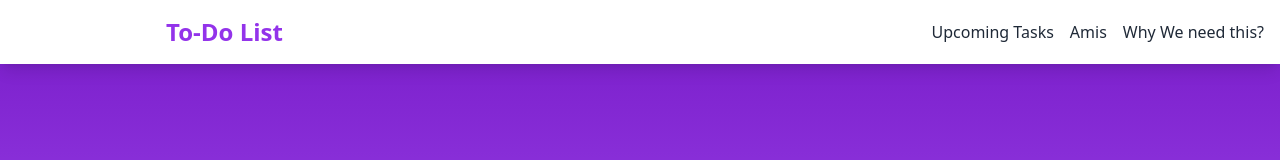
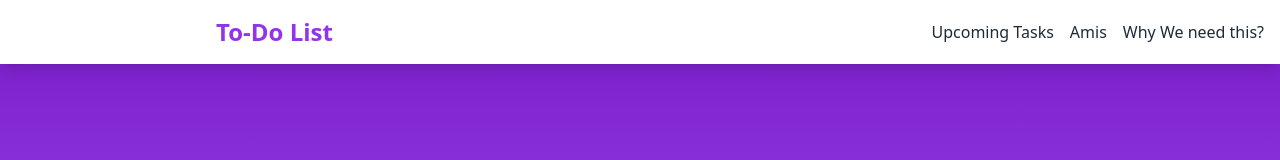
Before and after one commit to GeneJosie/ApplicationTODO, a plain HTML site: page index.html in a window 1280 px wide. Shown: the top 160 px of the page. Drawn offline with nearby package versions, Linux system fonts and the light colour scheme.

Commit message:
j'ai deplace To-Do List 200px vers la droite

```diff
--- a/index.html
+++ b/index.html
@@ -8,7 +8,7 @@
     <script src="https://cdn.tailwindcss.com"></script>
     <style>
       .move-left {
-        margin-left: 150px; /* Décalage de 200px vers la gauche */
+        margin-left: 200px; /* Décalage de 200px vers la gauche */
       }
     </style>
   </head>
```
